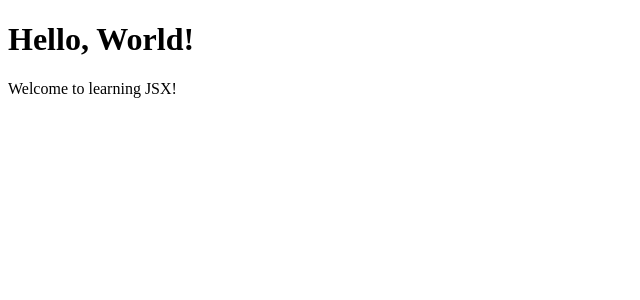
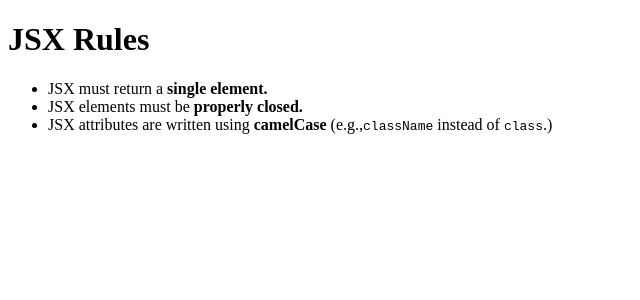
Before and after one commit to T-Harsha-Vardhan/reactjs, a React (Vite) app: page / in a window 1280 px wide. Shown: the top 300 px of the page, without its empty margins (0-640 px from the left). Built offline with nearby package versions, Linux system fonts and the light colour scheme.

Commit message:
Exercise 04: Created JSXRules Component and Rendered in App Component

```diff
--- a/src/App.jsx
+++ b/src/App.jsx
@@ -1,7 +1,7 @@
-import WelcomeMessage from "./components/WelcomeMessage";
+import JSXRules from "./components/JSXRules";
 
 const App = () => {
-  return <WelcomeMessage />;
+  return <JSXRules />;
 };
 
 export default App;
--- /dev/null
+++ b/src/components/JSXRules.jsx
@@ -0,0 +1,21 @@
+const JSXRules = () => {
+  return (
+    <div>
+      <h1>JSX Rules</h1>
+      <ul>
+        <li>
+          JSX must return a <strong>single element.</strong>
+        </li>
+        <li>
+          JSX elements must be <strong>properly closed.</strong>
+        </li>
+        <li>
+          JSX attributes are written using <strong>camelCase</strong> (e.g.,
+          <code>className</code> instead of <code>class</code>.)
+        </li>
+      </ul>
+    </div>
+  );
+};
+
+export default JSXRules;
```
